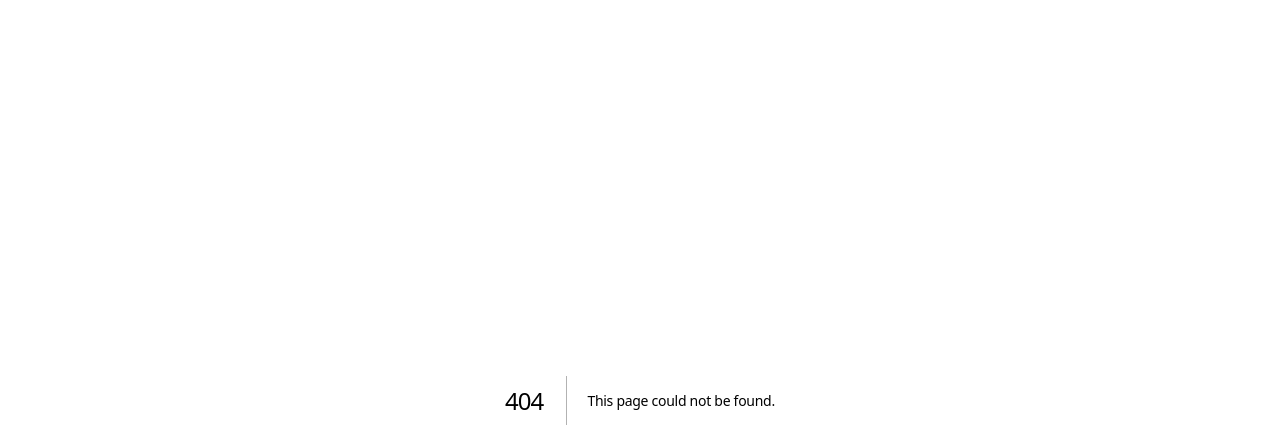
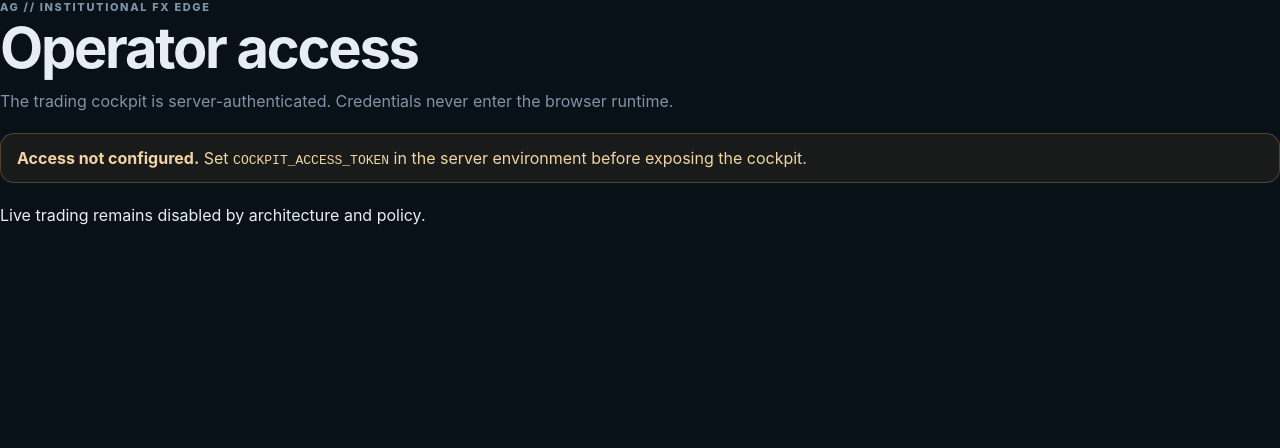
Before and after one commit to genesisaugustine98-web/AG-BABY-AI-TRADING-BABY, a Next.js app: page /login in a window 1280 px wide. Before the commit this address had no page. Shown: the top 448 px of the page. Built offline with nearby package versions, Linux system fonts and the light colour scheme.

Commit message:
Add cockpit login surface

```diff
--- /dev/null
+++ b/app/login/page.tsx
@@ -0,0 +1,26 @@
+import { authConfigured } from "@/lib/auth";
+
+export const dynamic = "force-dynamic";
+
+export default function LoginPage() {
+  const configured = authConfigured();
+  return (
+    <main className="login-shell">
+      <section className="login-card">
+        <p className="eyebrow">AG // INSTITUTIONAL FX EDGE</p>
+        <h1>Operator access</h1>
+        <p className="muted">The trading cockpit is server-authenticated. Credentials never enter the browser runtime.</p>
+        {!configured ? (
+          <div className="alert"><strong>Access not configured.</strong> Set <code>COCKPIT_ACCESS_TOKEN</code> in the server environment before exposing the cockpit.</div>
+        ) : (
+          <form action="/api/auth/login" method="post" className="login-form">
+            <label htmlFor="token">Access token</label>
+            <input id="token" name="token" type="password" autoComplete="current-password" required />
+            <button type="submit">Enter cockpit</button>
+          </form>
+        )}
+        <p className="login-note">Live trading remains disabled by architecture and policy.</p>
+      </section>
+    </main>
+  );
+}
```
